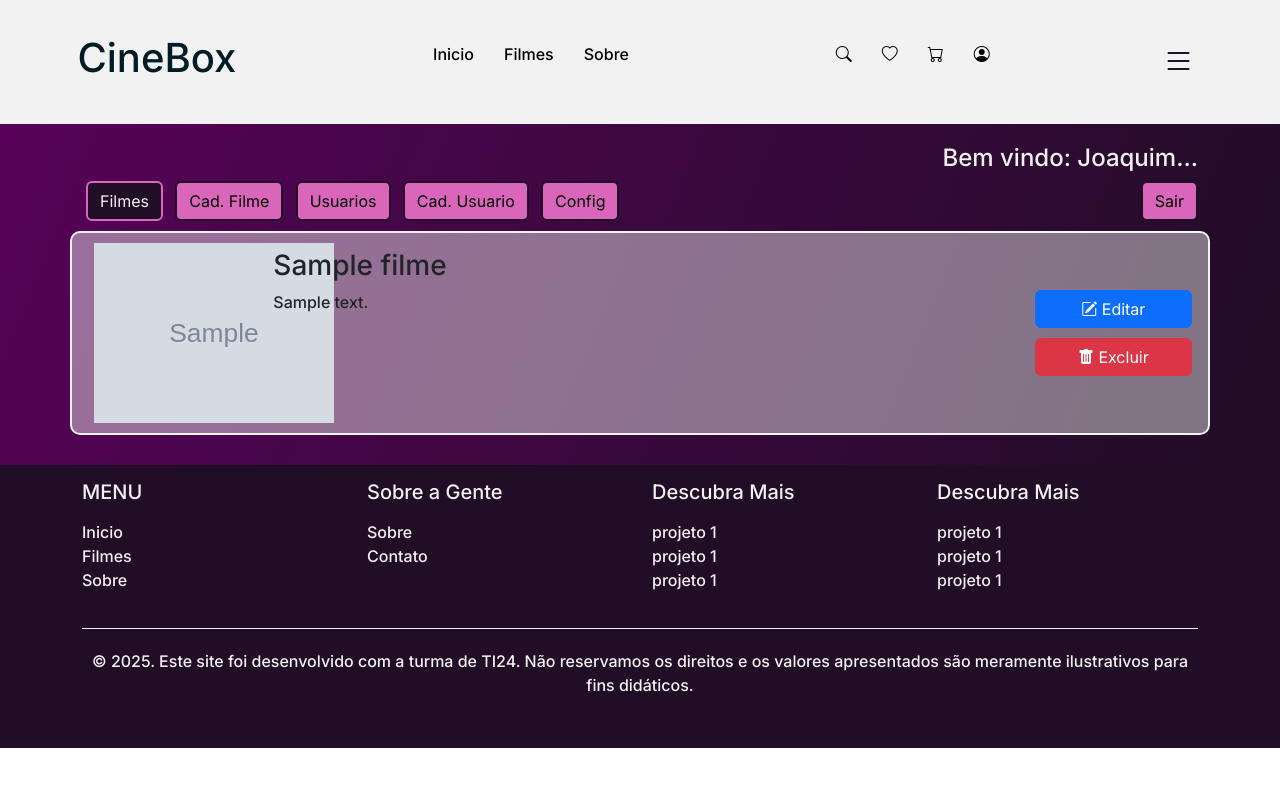
After one commit to BielDGT/Cinebox, a PHP site: page /usuario.php in a window 1280 px wide. The commit adds this page. Shown: the top 787 px of the page. Run offline with PHP 8.4, Linux system fonts and the light colour scheme; tables that the repository leaves empty hold one stand-in row (values such as "Sample post"); grey boxes marked "Sample" are stand-in pictures.

Commit message:
aplicação do usuario

```diff
--- /dev/null
+++ b/Assets/CSS/usuario.css
@@ -0,0 +1,46 @@
+#usuario-principal {
+    height: 100%;
+    max-height: 100%;
+    padding: 20px 0;
+    background: linear-gradient(112deg, #580259 -0.99%, #210D26 96.79%);
+    display: flex;
+    align-items: center;
+    justify-content: center;
+}
+
+.btn-roxo{
+    background-color: #D966BA;
+    border: solid #210D26 2px;
+    color: #000000;
+}
+
+.btn-roxo:hover, .select{
+    background-color: #210D26;
+    border: solid #D966BA 2px;
+    color: #F2F2F2;
+}
+
+.identificacao{
+    color: #F2F2F2;
+    text-align: end;
+}
+
+.desc-filme{
+    margin-top: 10px;
+    margin-bottom: 10px;
+    border: solid #f2f2f2 2px;
+    background-color: #f2f2f273;
+    height: 100%;
+    border-radius: 10px;
+}
+
+.desc-foto{
+    padding: 10px;
+    height: 200px;
+}
+.desc-btn{
+    display: flex;
+    flex-direction: column;
+    justify-content: center;
+    gap: 10px;
+}
--- a/includes/header.php
+++ b/includes/header.php
@@ -39,7 +39,7 @@
                 <li><a href="#"><i class="bi bi-search"></i></a></li>
                 <li><a href="#"><i class="bi bi-heart"></i></a></li>
                 <li><a href="#"><i class="bi bi-cart"></i></a></li>
-                <li><a href="#"><i class="bi bi-person-circle"></i></a></li>
+                <li><a href="./usuario.php"><i class="bi bi-person-circle"></i></a></li>
             </ul>
 
             <button class="menu-oculto" onclick="javascript:abrirnav()"><i class="bi bi-list"></i></button>
--- /dev/null
+++ b/includes/user_header.php
@@ -0,0 +1,15 @@
+<div class="row">
+    <h4 class="identificacao">Bem vindo: Joaquim...</h4>
+</div>
+<div class="row">
+    <div class="col d-flex justify-content-between">
+        <div>
+            <a href="./usuario.php" class="mx-1 btn btn-roxo select">Filmes</a>
+            <a href="#" class="mx-1 btn btn-roxo">Cad. Filme</a>
+            <a href="./usuario.php?tipo=usuario" class="mx-1 btn btn-roxo">Usuarios</a>
+            <a href="#" class="mx-1 btn btn-roxo">Cad. Usuario</a>
+            <a href="#" class="mx-1 btn btn-roxo">Config</a>
+        </div>
+        <a href="#" class="btn btn-roxo">Sair</a>
+    </div>
+</div>
--- /dev/null
+++ b/includes/user_lista_filmes.php
@@ -0,0 +1,45 @@
+<?php
+$dsn = 'mysql:dbname=db_cinebox;host=127.0.0.1';
+$user = 'root';
+$password = '';
+
+$banco = new PDO($dsn, $user, $password);
+
+$select = "SELECT * FROM tb_filmes";
+
+$resultado = $banco->query($select)->fetchAll();
+
+// echo '<pre>'; //pre serve para organizar
+// var_dump($resultado); //ele faz um debug das informações
+?>
+
+    <?php foreach($resultado as $linha) {?>
+
+    <div class="row desc-filme">
+
+
+
+        <div class="col-12 col-lg-2 col-sm-12 col-md-12 text-center">
+            <img src="./assets/img/poster/<?php echo $linha['poster'] ?>" alt="" class="desc-foto">
+        </div>
+
+        <div class="col-12 col-lg-8 col-sm-12 col-md-12 mt-3">
+            <h3 class="title"><?php echo $linha['nome'] ?></h3>
+            <p class="desc-descricao"> <?php echo $linha['descricao'] ?>           </p>
+        </div>
+
+        <div class="col-12 col-lg-2 col-sm-12 col-md-12 desc-btn p-3">
+            <a href="#" class="btn btn-primary">
+                <i class="bi bi-pencil-square"></i>
+                Editar
+            </a>
+            <a href="#" class="btn btn-danger">
+                <i class="bi bi-trash-fill"></i>
+                Excluir
+            </a>
+        </div>
+
+
+    </div>
+
+    <?php } ?>
--- /dev/null
+++ b/usuario.php
@@ -0,0 +1,25 @@
+<?php
+include './includes/header.php';
+?>
+
+<link rel="stylesheet" href="./Assets/CSS/usuario.css">
+
+
+
+<section id="usuario-principal">
+    <main class="container usuario-principal">
+        <?php
+        include_once './includes/user_header.php';
+
+
+        include_once './includes/user_lista_filmes.php';
+
+        ?>
+    </main>
+</section>
+
+
+
+<?php
+
+include './includes/footer.php';
```
